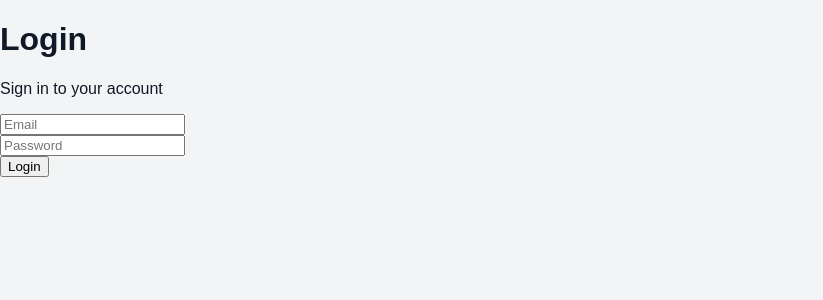
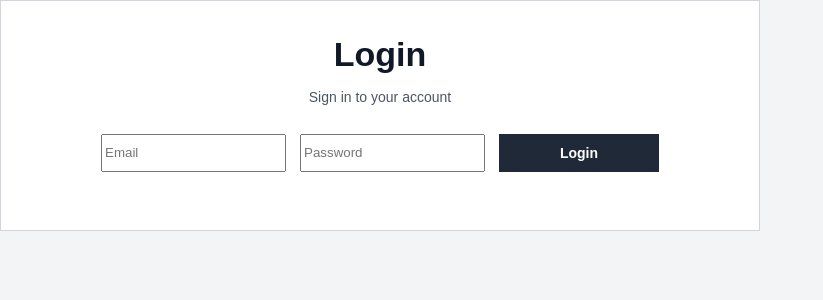
Before and after one commit to danah04/lost-found, a React (Vite) app: page /login in a window 1280 px wide. Shown: the top 300 px of the page, without its empty margins (0-823 px from the left). Built offline with nearby package versions, Linux system fonts and the light colour scheme.

Commit message:
adding css to the login page

```diff
--- a/src/pages/public/LoginPage.jsx
+++ b/src/pages/public/LoginPage.jsx
@@ -1,18 +1,29 @@
 import React from "react";
+import "./publicPages.css";
 
 export default function LoginPage() {
   return (
-    <div>
-      <h1>Login</h1>
-      <p>Sign in to your account</p>
+    <div className="public-page">
+      <div className="landing-card">
+        <h1 className="landing-title">Login</h1>
+        <p className="landing-subtitle">Sign in to your account</p>
 
-      <form>
-        <input type="email" placeholder="Email" />
-        <br />
-        <input type="password" placeholder="Password" />
-        <br />
-        <button type="submit">Login</button>
-      </form>
+        <form className="landing-actions">
+          <input
+            type="email"
+            placeholder="Email"
+            className="input-field"
+          />
+          <input
+            type="password"
+            placeholder="Password"
+            className="input-field"
+          />
+          <button type="submit" className="primary-btn">
+            Login
+          </button>
+        </form>
+      </div>
     </div>
   );
 }
```
